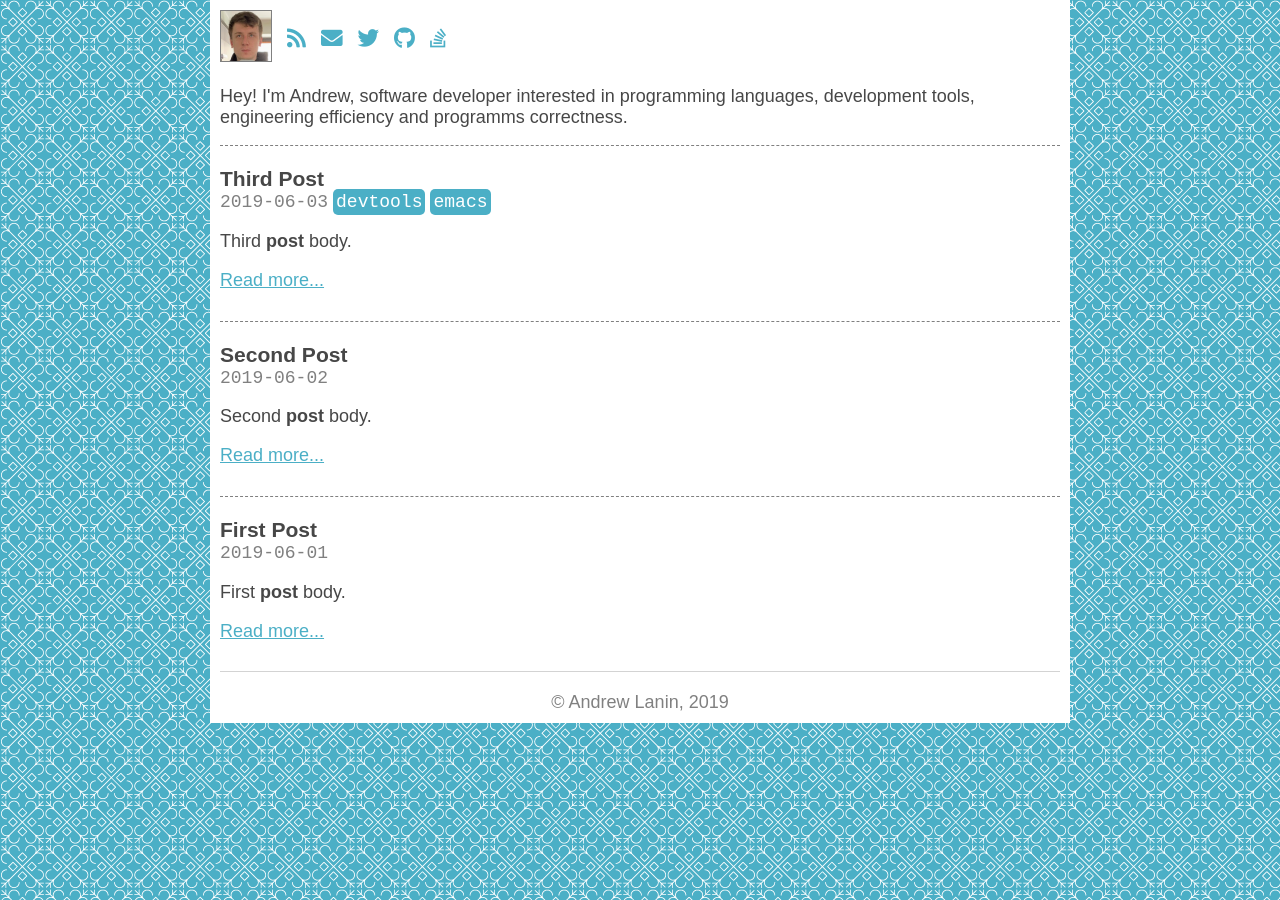
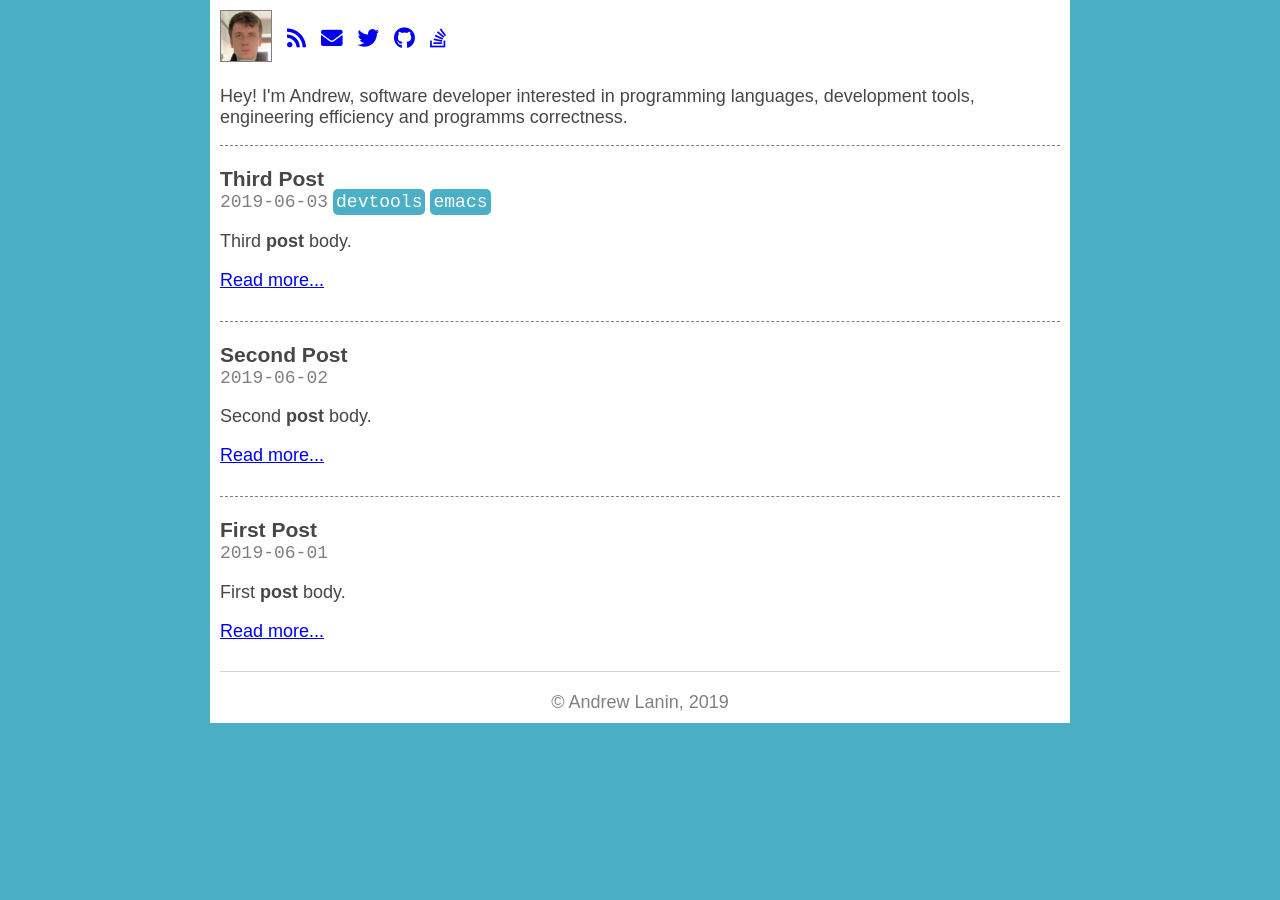
Before and after one commit to andrewlanin/lanin.dev, a Jekyll site: the page built from index.html, in a window 1280 px wide. Built offline with Jekyll 4.4.1, drawn with Linux system fonts in a browser that asks for light colours; nearby versions of some CDN libraries.

Commit message:
Replace lame background pattern with solid color

```diff
--- a/_includes/base.css
+++ b/_includes/base.css
@@ -1,7 +1,6 @@
 html {
   color: #474747;
-  background: url("/assets/background.png");
-  background-repeat: repeat;
+  background: #4bafc6;
 }
 
 body {
@@ -48,5 +47,5 @@ footer {
 }
 
 a {
-  color: #4bafc6;
+  /* color: #4bafc6; */
 }
```
Also changed, not shown: assets/background.png (deleted).
